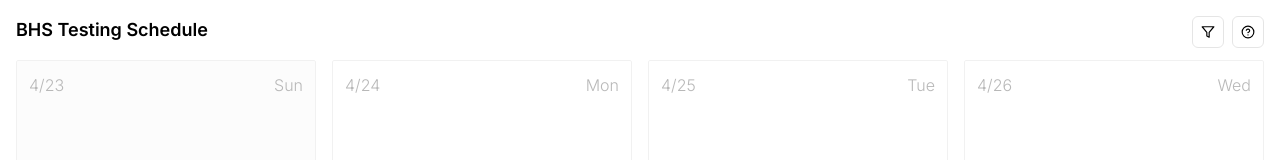
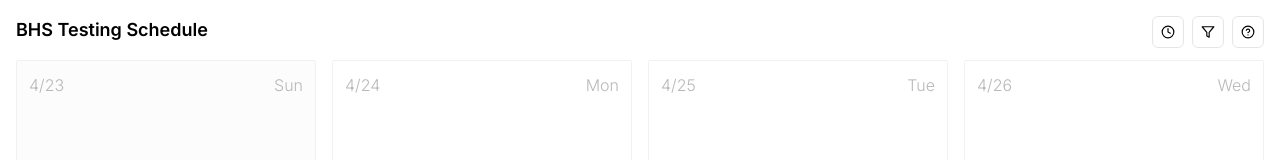
Before and after one commit to eiiot/testing.bhs.sh, a Next.js app: page / in a window 1280 px wide. Shown: the top 160 px of the page. Built offline with nearby package versions, Linux system fonts and the light colour scheme.

Commit message:
add scroll to today button

```diff
--- a/components/Day.tsx
+++ b/components/Day.tsx
@@ -33,12 +33,18 @@ const Day = ({ date, exams }: DayProps) => {
           new Date().getMonth() === date.getMonth() &&
           new Date().getFullYear() === date.getFullYear() &&
           "ring-yellow-500 ring-1",
-        // date is before now and, make opacity 50%
         new Date().getDate() > date.getDate() &&
           new Date().getMonth() >= date.getMonth() &&
           new Date().getFullYear() >= date.getFullYear() &&
           "opacity-50"
       )}
+      id={
+        new Date().getDate() === date.getDate() &&
+        new Date().getMonth() === date.getMonth() &&
+        new Date().getFullYear() === date.getFullYear()
+          ? "today"
+          : ""
+      }
     >
       <span className="text-neutral-500 font-light flex flex-row justify-between">
         <span>{dateToString(date)}</span>
--- a/pages/index.tsx
+++ b/pages/index.tsx
@@ -2,10 +2,10 @@ import { Fraunces, Inter } from "next/font/google";
 import clsx from "clsx";
 import { bhsExams } from "@/data/exams";
 import Day from "@/components/Day";
-import { Filter, HelpCircle, X } from "react-feather";
+import { Clock, Filter, HelpCircle, X } from "react-feather";
 import { useEffect, useState } from "react";
 import { toast } from "sonner";
-import { useLocalStorage } from "usehooks-ts";
+import { useIsClient, useLocalStorage } from "usehooks-ts";
 import Head from "next/head";
 
 const inter = Inter({ subsets: ["latin"] });
@@ -14,6 +14,7 @@ const fraunces = Fraunces({ subsets: ["latin"] });
 const days = new Array(32).fill(0).map((_, i) => new Date(2023, 3, 23 + i));
 
 export default function Home() {
+  const isClient = useIsClient();
   const [filterExams, setFilterExams] = useState<boolean>(false);
   const [userExams, setUserExams] = useLocalStorage<string[]>("userExams", []);
   const [onboarded, setOnboarded] = useLocalStorage<boolean>(
@@ -103,6 +104,18 @@ export default function Home() {
           <span className="mr-auto flex flex-row space-x-2 items-center">
             <h1 className="font-semibold text-lg">BHS Testing Schedule</h1>
           </span>
+          {isClient && document && document.getElementById("today") && (
+            <button
+              className="p-2 rounded-md border-neutral-200 border-[1px] bg-white fixed top-4 right-24 z-20 "
+              onClick={() => {
+                document.getElementById("today").scrollIntoView({
+                  behavior: "smooth",
+                });
+              }}
+            >
+              <Clock size={14} />
+            </button>
+          )}
           <button
             className={clsx(
               "p-2 rounded-md border-neutral-200 border-[1px] bg-white fixed top-4 right-14 z-20 ",
```
